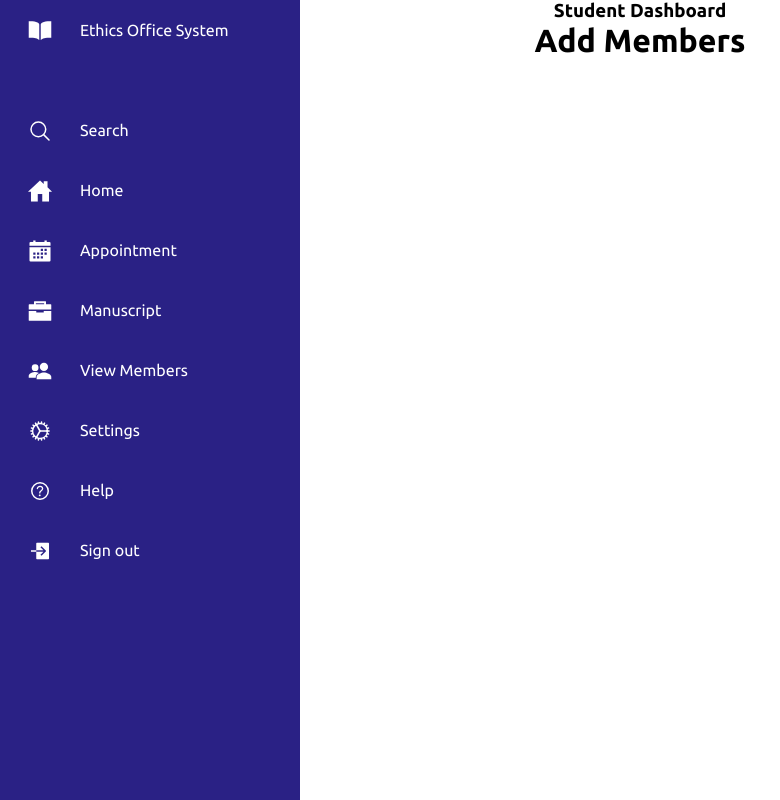
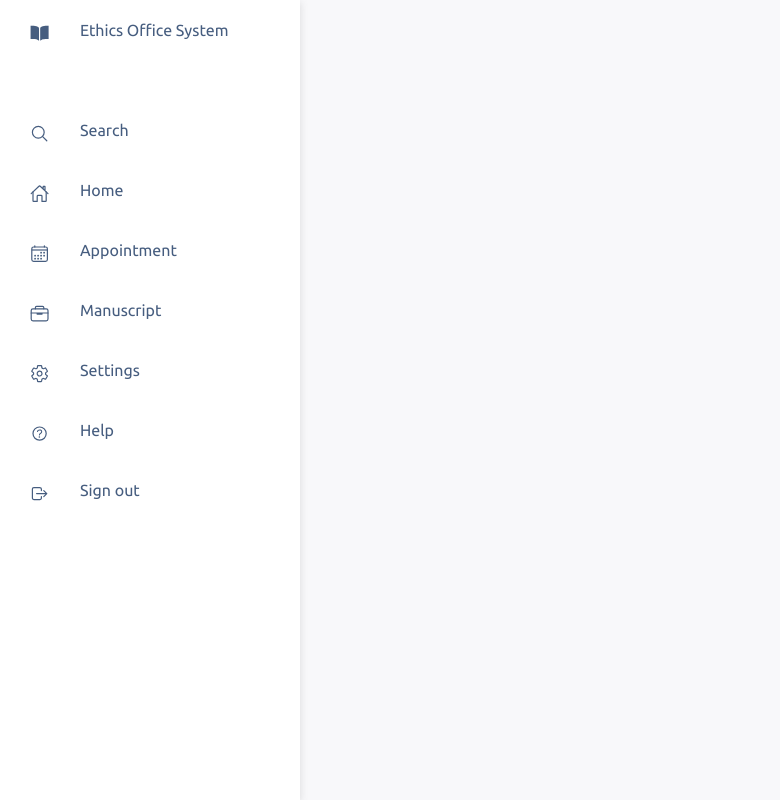
Before and after one commit to justinecua/Ethics-Management-System, a Django app: page /studentdashboard/ in a window 1280 px wide. Shown: the whole page, without its empty margins (0-780 px from the left). Run offline with Django 5.2, Linux system fonts and the light colour scheme.

Commit message:
nav student update

```diff
--- a/EthicsProject/EthicsApp/static/css/studentNavbar.css
+++ b/EthicsProject/EthicsApp/static/css/studentNavbar.css
@@ -1,6 +1,44 @@
 @import url('https://fonts.googleapis.com/css2?family=Ubuntu:ital,wght@0,300;0,400;0,500;0,700&display=swap');
 
 /*  ------ GLOBALS -------- */
+
+[data-theme="dark"] {
+  --bg-color: #0a0a0a;
+  --text-color: #BABABA;
+  --login-container: #1d1d1d;
+  --border: #DCDCDE;
+  --button-color: #0084ff;
+  --button-hover: #0179e8;
+  --container-border: #d7dde0;
+  --h3-Top: #07192a;
+  --input-bg: #f3f4f7;
+  --icon-filter: brightness(0.5) invert(0.8);
+  --nav-bg-icon: #f8f8fa;
+  --nav-p: #465d7f;
+  --nav-hover: #ebebff;
+  --nav-p-hovered: #1e5cc3;
+  --calendarView-btn-color: #f3f4f7;
+  --modal-container: #ffffff;
+}
+
+[data-theme="light"] {
+  --bg-color: #f8f9ff;
+  --text-color: #373131;
+  --login-container: #ffffff;
+  --border: #DCDCDE;
+  --button-color: #0084ff;
+  --button-hover: #0179e8;
+  --container-border: #d7dde0;
+  --h3-Top: #07192a;
+  --input-bg: #f3f4f7;
+  --icon-filter: brightness(0.5) invert(0.4);
+  --nav-bg-icon: #f3f4f7;
+  --nav-p: #465d7f;
+  --nav-hover: #ebebff;
+  --nav-p-hovered: black;
+  --calendarView-btn-color: #f3f4f7;
+  --modal-container: #ffffff;
+}
 
 * {
   font-family: "Ubuntu", sans-serif;
@@ -10,14 +48,15 @@
 }
 
 :root {
-  --blue: #2a2185;
-  --white: #fff;
+  --blue: #ffffff;
+  --white: #f8f8fa;
   --gray: #f5f5f5;
   --black1: #222;
   --black2: #999;
 }
 
 body {
+  background-color: #f8f8fa;
   min-height: 100vh;
   overflow-x: hidden;
 }
@@ -37,6 +76,7 @@ body {
   border-left: 10px solid var(--blue);
   transition: 0.5s;
   overflow: hidden;
+  box-shadow: rgba(99, 99, 99, 0.2) 0px 2px 8px 0px;
 }
 
 .navigation:hover {
@@ -62,6 +102,7 @@ body {
 .navigation ul li:hover,
 .navigation ul li.hovered {
   background-color: var(--white);
+  box-shadow: rgb(204, 219, 232) 3px 3px 6px 0px inset, rgba(255, 255, 255, 0.5) -3px -3px 6px 1px inset;
 }
 
 .navigation ul li:nth-child(1) {
@@ -73,7 +114,7 @@ body {
   position: relative;
   display: flex;
   text-decoration: none;
-  color: var(--white);
+  color: var(--nav-p);
   align-items: center;
 }
 
@@ -117,11 +158,13 @@ body {
 .navigation ul li:hover,
 .navigation ul li.hovered {
   background-color: var(--white);
+  box-shadow: rgb(204, 219, 232) 3px 3px 6px 0px inset, rgba(255, 255, 255, 0.5) -3px -3px 6px 1px inset;
 }
 
 .navigation ul li:hover a,
 .navigation ul li.hovered a {
   color: var(--blue);
+
 }
 
 .navigation ul li:hover a::before,
@@ -202,9 +245,11 @@ body {
 
 .navigation ul li a:hover .title {
   display: block;
+  color: var(--nav-p);
   /* Ensure title doesn't hide on hover for non-search items */
 }
 
 .navigation ul li a .icon ion-icon {
-  font-size: 1.5rem;
+  font-size: 1.2rem;
+  color: var(--nav-p);
 }
--- a/EthicsProject/EthicsApp/templates/students/studentNavbar.html
+++ b/EthicsProject/EthicsApp/templates/students/studentNavbar.html
@@ -27,14 +27,13 @@
                             <ion-icon name="search-outline"></ion-icon>
                         </span>
                         <span class="title">Search</span>
-                        <input type="text" placeholder="Search..." class="search-bar">
                     </a>
                 </li>
 
                 <li>
                     <a href="{% url 'studentdashboard' %}">
                         <span class="icon">
-                            <ion-icon name="home-sharp"></ion-icon>
+                            <ion-icon name="home-outline"></ion-icon>
                         </span>
                         <span class="title">Home</span>
                     </a>
@@ -43,7 +42,7 @@
                 <li>
                     <a href="">
                         <span class="icon">
-                            <ion-icon name="calendar-sharp"></ion-icon>
+                            <ion-icon name="calendar-outline"></ion-icon>
                         </span>
                         <span class="title">Appointment</span>
                     </a>
@@ -52,25 +51,16 @@
                 <li>
                     <a href="#">
                         <span class="icon">
-                            <ion-icon name="briefcase-sharp"></ion-icon>
+                            <ion-icon name="briefcase-outline"></ion-icon>
                         </span>
                         <span class="title">Manuscript</span>
                     </a>
                 </li>
 
-                <li>
+                  <li>
                     <a href="#">
                         <span class="icon">
-                            <ion-icon name="people-sharp"></ion-icon>
-                        </span>
-                        <span class="title">View Members</span>
-                    </a>
-                </li>
-
-                <li>
-                    <a href="#">
-                        <span class="icon">
-                            <ion-icon name="cog-outline"></ion-icon>
+                            <ion-icon name="settings-outline"></ion-icon>
                         </span>
                         <span class="title">Settings</span>
                     </a>
@@ -88,7 +78,7 @@
                 <li>
                     <a href="{% url 'logout' %}">
                         <span class="icon">
-                            <ion-icon name="log-in-sharp"></ion-icon>
+                            <ion-icon name="log-out-outline"></ion-icon>
                         </span>
                         <span class="title">Sign out</span>
                     </a>
--- a/EthicsProject/EthicsApp/templates/students/studentdashboard.html
+++ b/EthicsProject/EthicsApp/templates/students/studentdashboard.html
@@ -4,18 +4,7 @@
 
 <body>
 
-    <h3>Student Dashboard</h3>
 
-    <div class="wrapper">
-        <div class="container">
-            <div class="add-members">
-                <h1>Add Members</h1>
-
-
-            </div>
-
-        </div>
-    </div>
 
 <style>
     body {
```
Also changed, not shown: EthicsProject/db.sqlite3.
